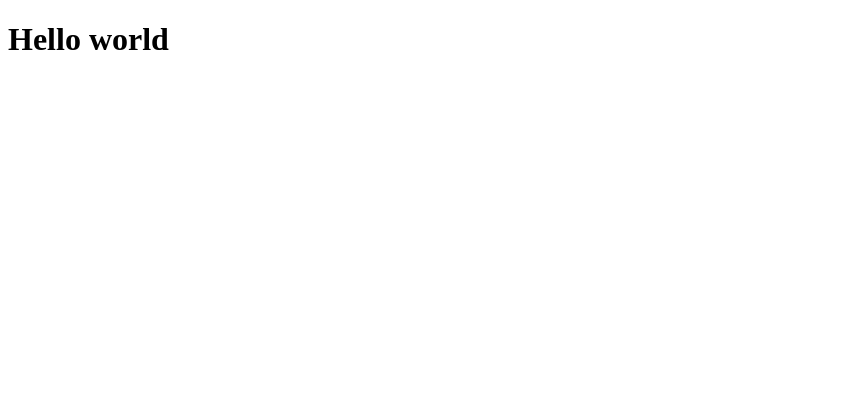
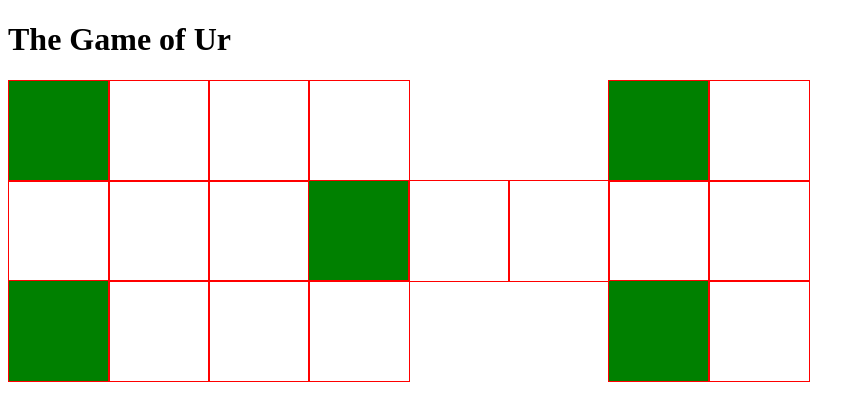
Before and after one commit to LambertSchulze/Ur, a React (Create React App) app in the folder client/: page / in a window 1280 px wide. Shown: the top 420 px of the page, without its empty margins (0-865 px from the left). Built offline with nearby package versions, Linux system fonts and the light colour scheme; the HTML template or start-up script is replaced by a standard one.

Commit message:
Board componest and state of empty board

```diff
--- a/client/src/App.js
+++ b/client/src/App.js
@@ -1,8 +1,112 @@
 import React from 'react'
+import './style.css'
+import Board from './components/Board'
 
 const App = () => {
+  const emptyGame = [
+    {
+      position: "1-1",
+      stateAsClass: "cell flower empty"
+    },
+    {
+      position: "1-2",
+      stateAsClass: "cell empty"
+    },
+    {
+      position: "1-3",
+      stateAsClass: "cell empty"
+    },
+    {
+      position: "1-4",
+      stateAsClass: "cell empty"
+    },
+    {
+      position: "1-5",
+      stateAsClass: "none"
+    },
+    {
+      position: "1-6",
+      stateAsClass: "none"
+    },
+    {
+      position: "1-7",
+      stateAsClass: "cell flower empty"
+    },
+    {
+      position: "1-8",
+      stateAsClass: "cell empty"
+    },
+    {
+      position: "2-1",
+      stateAsClass: "cell empty"
+    },
+    {
+      position: "2-2",
+      stateAsClass: "cell empty"
+    },
+    {
+      position: "2-3",
+      stateAsClass: "cell empty"
+    },
+    {
+      position: "2-4",
+      stateAsClass: "cell flower empty"
+    },
+    {
+      position: "2-5",
+      stateAsClass: "cell empty"
+    },
+    {
+      position: "2-6",
+      stateAsClass: "cell empty"
+    },
+    {
+      position: "2-7",
+      stateAsClass: "cell empty"
+    },
+    {
+      position: "2-8",
+      stateAsClass: "cell empty"
+    },
+    {
+      position: "3-1",
+      stateAsClass: "cell flower empty"
+    },
+    {
+      position: "3-2",
+      stateAsClass: "cell empty"
+    },
+    {
+      position: "3-3",
+      stateAsClass: "cell empty"
+    },
+    {
+      position: "3-4",
+      stateAsClass: "cell empty"
+    },
+    {
+      position: "3-5",
+      stateAsClass: "none"
+    },
+    {
+      position: "3-6",
+      stateAsClass: "none"
+    },
+    {
+      position: "3-7",
+      stateAsClass: "cell flower empty"
+    },
+    {
+      position: "3-8",
+      stateAsClass: "cell empty"
+    }
+  ]
+
   return (
-    <h1>Hello world</h1>
+    <div>
+      <h1>The Game of Ur</h1>
+      <Board state={emptyGame}/>
+    </div>
   )
 }
 
--- /dev/null
+++ b/client/src/components/Board.js
@@ -0,0 +1,14 @@
+import React from 'react'
+
+const Board = ( {state} ) => {
+
+  return (
+    <div id='board'>
+      {state.map(cell =>
+        <div key={cell.position} className={cell.stateAsClass}></div>
+      )}
+    </div>
+  )
+}
+
+export default Board
--- /dev/null
+++ b/client/src/style.css
@@ -0,0 +1,18 @@
+#board {
+  display: grid;
+  grid-template-rows: repeat(3, 100px);
+  grid-template-columns: repeat(8, 100px);
+}
+
+#board * {
+  width: 100px;
+  height: 100px;
+}
+
+.cell {
+  border: solid red 1px;
+}
+
+.flower {
+  background-color: green;
+}
```
Also changed, not shown: 1 other file (tests, documents, lock files or other folders).
